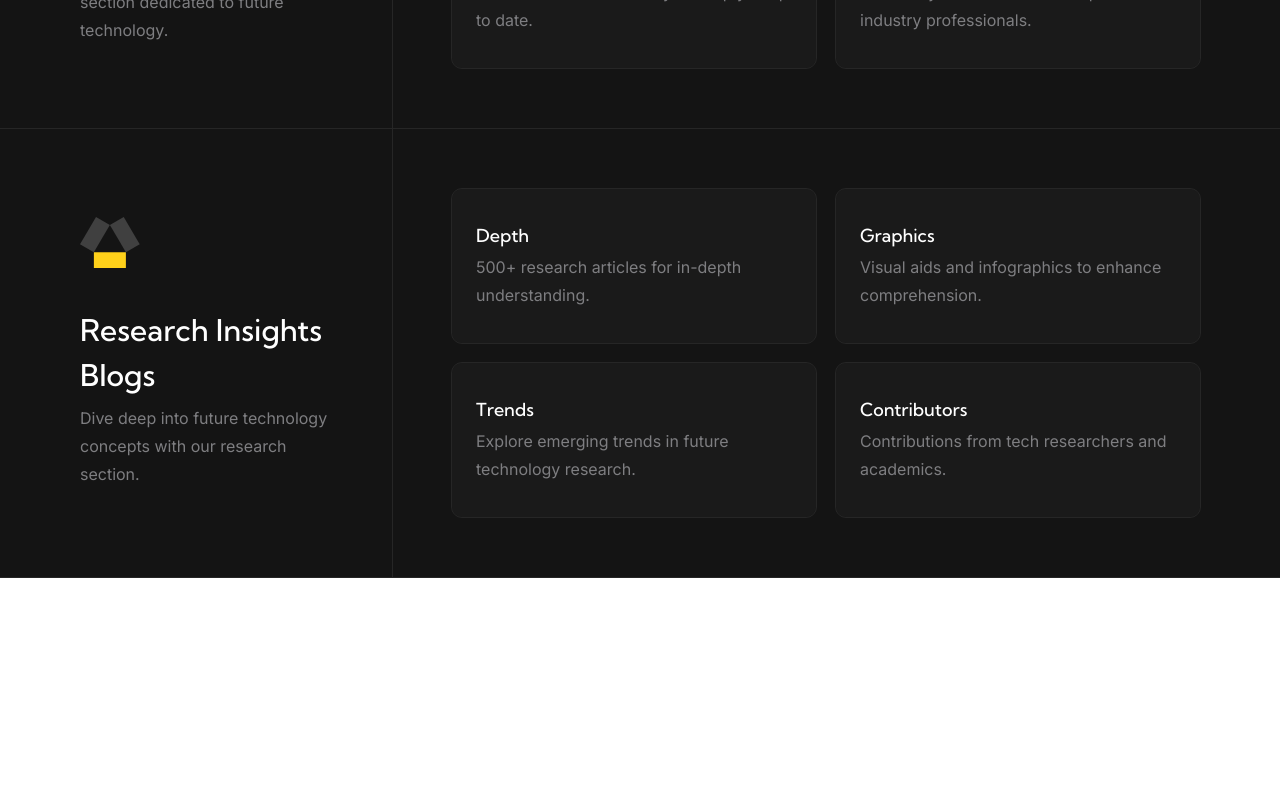
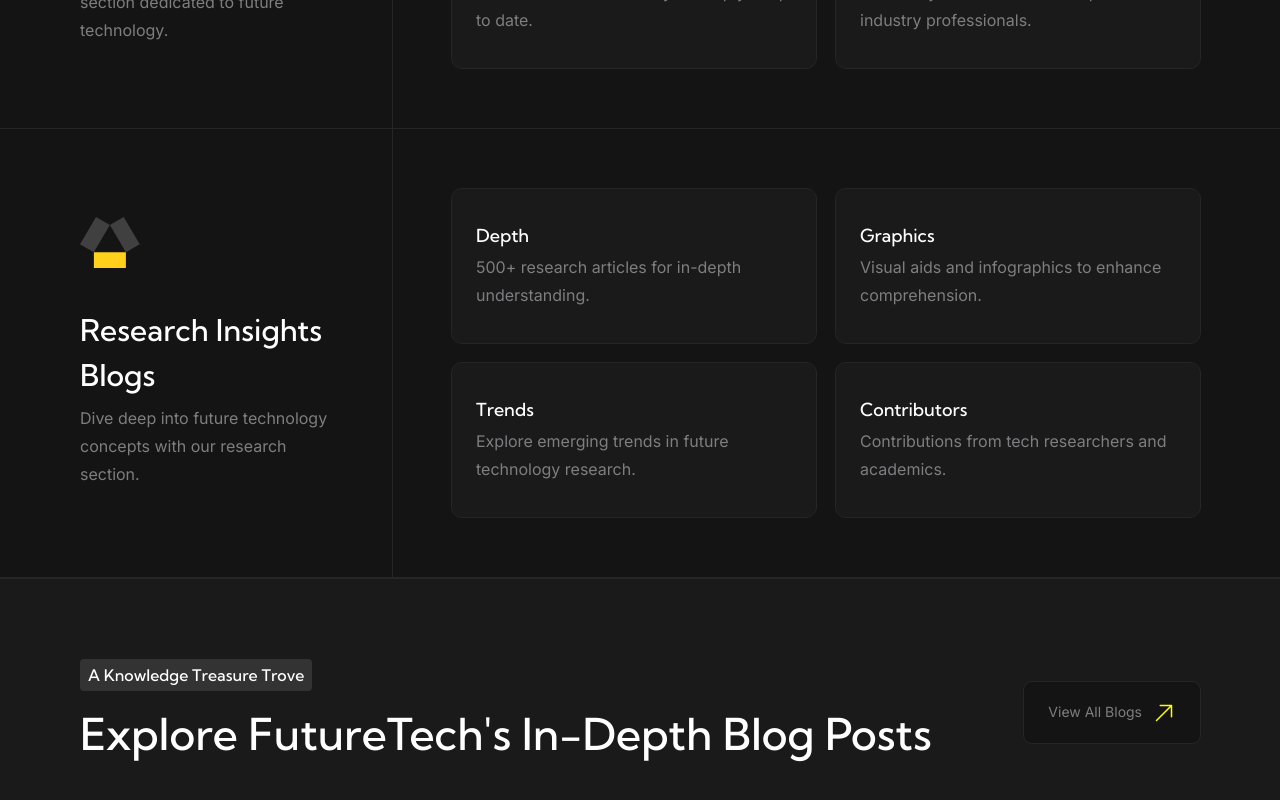
Before and after one commit to devnmarki/future-tech, a React (Vite) app: page / in a window 1280 px wide. Shown: the part 1540-2340 px from the top of the page. Before the commit the page ends 2118 px from the top, so only its background shows below. Built offline with nearby package versions, Linux system fonts and the light colour scheme.

Commit message:
feat: add SectionHeader for blog posts section on home page

```diff
--- a/src/components/common/SectionHeader.tsx
+++ b/src/components/common/SectionHeader.tsx
@@ -1,14 +1,16 @@
+import type { ReactNode } from "react";
 import { Header } from "..";
 
 interface SectionHeaderProps {
   header: string;
   subheader: string;
+  children?: ReactNode;
 }
 
-const SectionHeader = ({ header, subheader }: SectionHeaderProps) => {
+const SectionHeader = ({ header, subheader, children }: SectionHeaderProps) => {
   return (
-    <div className="flex justify-center lg:justify-between w-full px-4 py-10 lg:p-20 2xl:px-40.5 2xl:py-30 bg-black-200 border-t border-b border-black-300">
-      <div className="flex flex-col gap-y-2.5">
+    <div className="flex flex-col lg:flex-row justify-center lg:justify-between items-center w-full px-4 py-10 lg:p-20 2xl:px-40.5 2xl:py-30 bg-black-200 border-t border-b border-black-300">
+      <div className="flex flex-col gap-y-2.5 max-w-89.5 lg:max-w-none">
         <div className="w-fit px-2 py-1 bg-black-400 rounded-sm">
           <Header className="text-[0.875rem] lg:text-[1rem] 2xl:text-[1.125rem]">
             {subheader}
@@ -18,6 +20,7 @@ const SectionHeader = ({ header, subheader }: SectionHeaderProps) => {
           {header}
         </Header>
       </div>
+      {children}
     </div>
   );
 };
--- a/src/components/common/home/features/FeaturesSection.tsx
+++ b/src/components/common/home/FeaturesSection.tsx
@@ -1,4 +1,4 @@
-import { FeatureLayer } from "../../..";
+import { FeatureLayer } from "../..";
 import FeatureIcon1 from "/icons/feature-icon-1.svg";
 import FeatureIcon2 from "/icons/feature-icon-2.svg";
 
--- a/src/components/index.ts
+++ b/src/components/index.ts
@@ -2,7 +2,7 @@ export { default as NewsletterBar } from "./common/NewsletterBar";
 export { default as NavigationBar } from "./common/NavigationBar";
 export { default as HeroSection } from "./common/home/HeroSection";
 export { default as SectionHeader } from "./common/SectionHeader";
-export { default as FeaturesSection } from "./common/home/features/FeaturesSection";
+export { default as FeaturesSection } from "./common/home/FeaturesSection";
 export * from "./ui/features/index";
 
 export { default as FilledButton } from "./ui/FilledButton";
--- a/src/components/ui/Button.tsx
+++ b/src/components/ui/Button.tsx
@@ -3,11 +3,14 @@ import { Text } from "..";
 
 interface Button {
   children?: string;
+  className?: string;
 }
 
-const Button = ({ children }: Button) => {
+const Button = ({ children, className = "" }: Button) => {
   return (
-    <button className="group flex justify-center items-center gap-x-2.5 bg-black-100 outline-1 outline-black-300 px-6 py-3.5 rounded-lg cursor-pointer lg:px-6 lg:py-4.5 hover:bg-black-300 active:opacity-75 transition-all">
+    <button
+      className={`group flex justify-center items-center gap-x-2.5 bg-black-100 outline-1 outline-black-300 px-6 py-3.5 rounded-lg cursor-pointer lg:px-6 lg:py-4.5 hover:bg-black-300 active:opacity-75 transition-all ${className}`}
+    >
       <Text className="group-hover:text-white">{children}</Text>
       <img src={ArrowIcon} className="yellow-icon" />
     </button>
--- a/src/components/ui/features/FeatureLayer.tsx
+++ b/src/components/ui/features/FeatureLayer.tsx
@@ -1,6 +1,6 @@
 import type { ReactNode } from "react";
 import { Header, Text, Card } from "../..";
-import Content from "./Content";
+import FeatureLayerContent from "./FeatureLayerContent";
 
 type CardData = {
   header: string;
@@ -45,6 +45,6 @@ const FeatureLayer = ({
   );
 };
 
-FeatureLayer.Content = Content;
+FeatureLayer.Content = FeatureLayerContent;
 
 export default FeatureLayer;
--- a/src/components/ui/features/Content.tsx
+++ b/src/components/ui/features/FeatureLayerContent.tsx
@@ -6,7 +6,7 @@ interface ContentProps {
   description: string;
 }
 
-const Content = ({ icon, header, description }: ContentProps) => (
+const FeatureLayerContent = ({ icon, header, description }: ContentProps) => (
   <>
     <img src={icon} className="w-12.5 lg:w-15 2xl:w-20 mb-5 lg:mb-10" alt="" />
     <Header className="text-[1.5rem] lg:text-[1.875rem] 2xl:text-[2.5rem] mb-1.5">
@@ -18,4 +18,4 @@ const Content = ({ icon, header, description }: ContentProps) => (
     <div className="w-full h-px bg-black-300 xl:hidden"></div>
   </>
 );
-export default Content;
+export default FeatureLayerContent;
--- a/src/pages/home.tsx
+++ b/src/pages/home.tsx
@@ -4,6 +4,7 @@ import {
   NewsletterBar,
   SectionHeader,
   FeaturesSection,
+  Button,
 } from "../components";
 
 const Home = () => {
@@ -11,12 +12,23 @@ const Home = () => {
     <>
       <NewsletterBar />
       <NavigationBar />
+
       <HeroSection />
+
       <SectionHeader
         header="FutureTech Features"
         subheader="Unlock the Power of"
       />
       <FeaturesSection />
+
+      <SectionHeader
+        header="Explore FutureTech's In-Depth Blog Posts"
+        subheader="A Knowledge Treasure Trove"
+      >
+        <Button className="w-89.5 lg:w-fit mt-7.5 lg:mt-0 text-[0.875rem]">
+          View All Blogs
+        </Button>
+      </SectionHeader>
     </>
   );
 };
```
